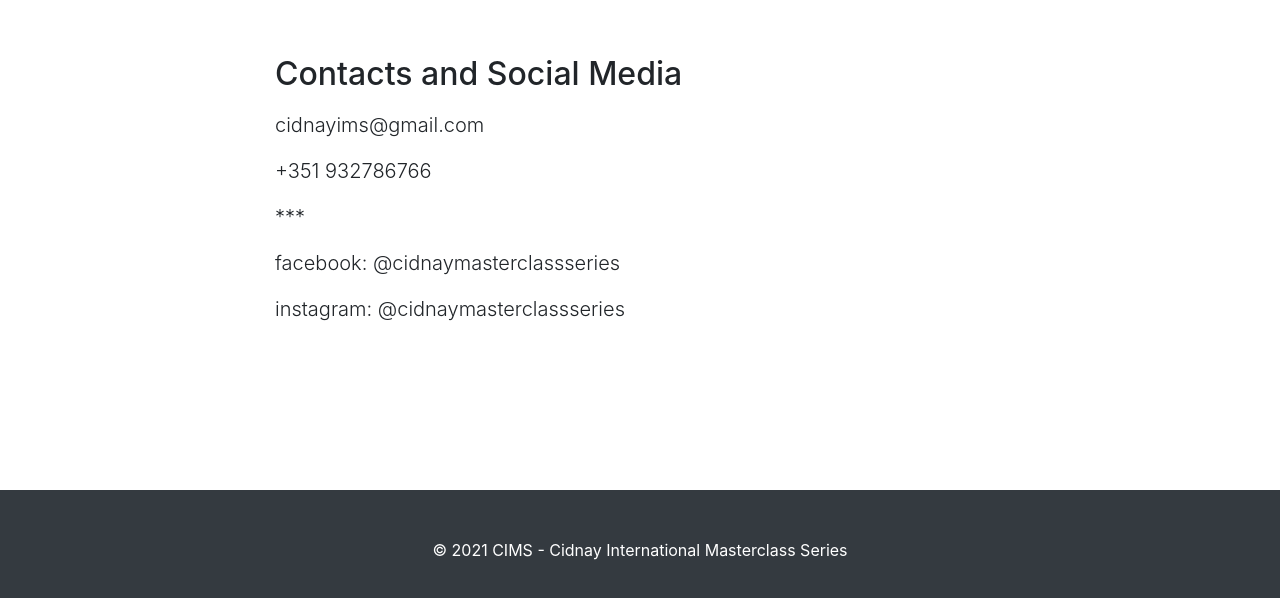
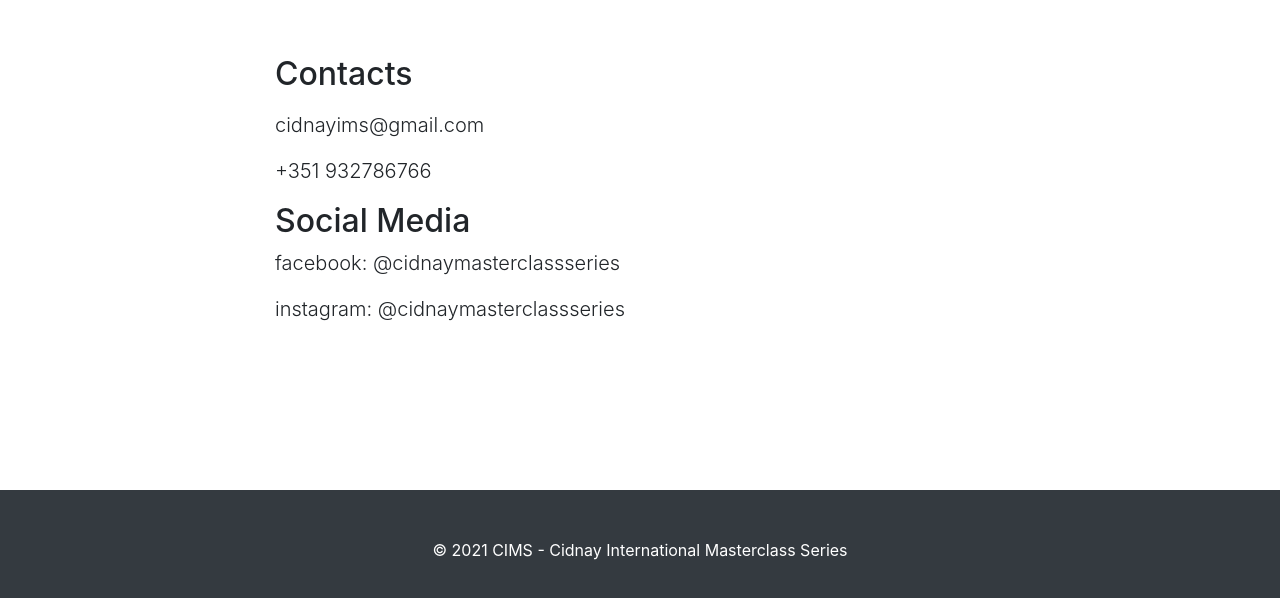
Before and after one commit to joaoabreu1420/presskit.cims, a website with bundled scripts: page index.html in a window 1280 px wide. Shown: the part 1142-1740 px from the top of the page. Built offline with nearby package versions, Linux system fonts and the light colour scheme.

Commit message:
Update index.html

```diff
--- a/index.html
+++ b/index.html
@@ -98,11 +98,11 @@
     <div class="container">
       <div class="row">
         <div class="col-lg-8 mx-auto">
-          <h2>Contacts and Social Media</h2>
+          <h2>Contacts</h2>
           <p class="lead"></p>
           <p class="lead">cidnayims@gmail.com</p>
           <p class="lead">+351 932786766</p>
-          <p class="lead">***</p>
+          <h2>Social Media</h2>
           <p class="lead">facebook: @cidnaymasterclassseries</p>
           <p class="lead">instagram: @cidnaymasterclassseries</p>
           <!--p class="lead"></p>
```
